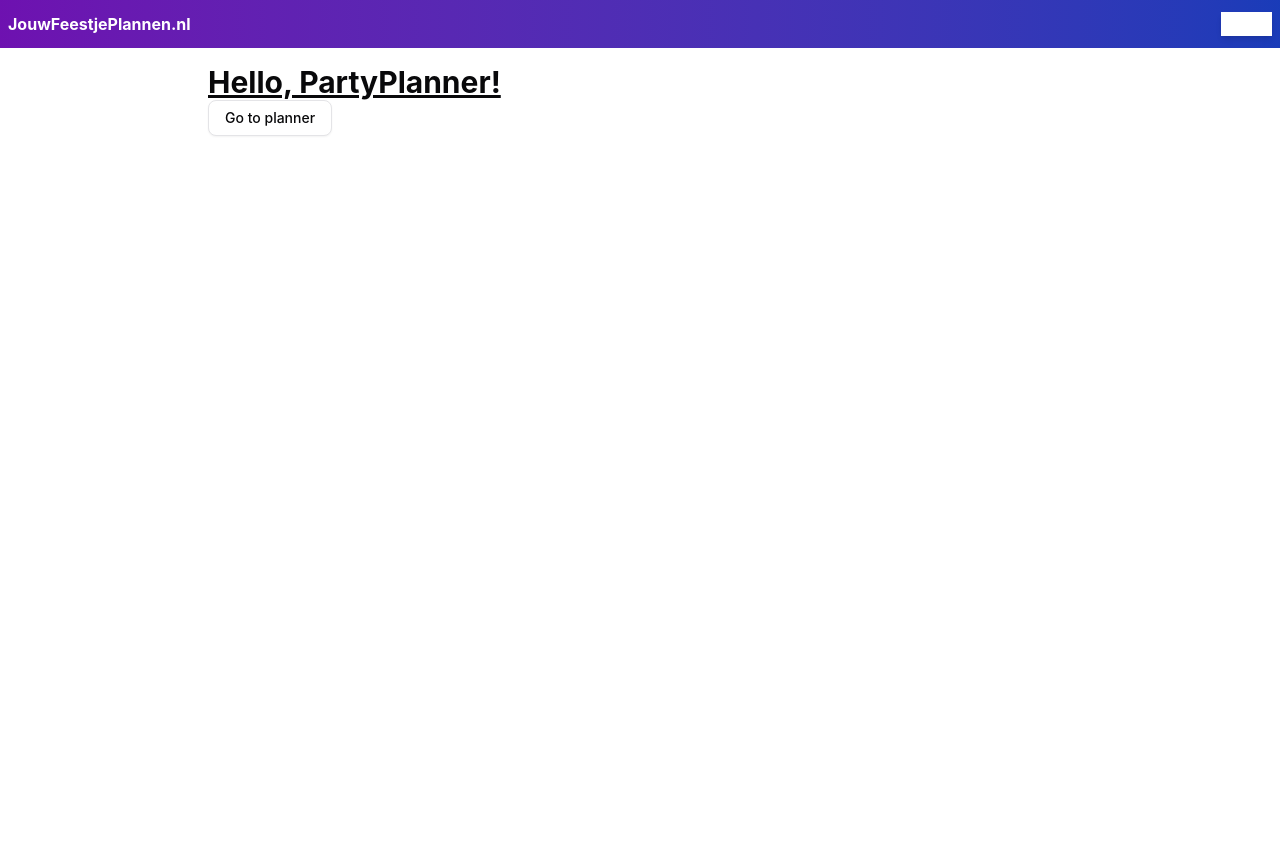
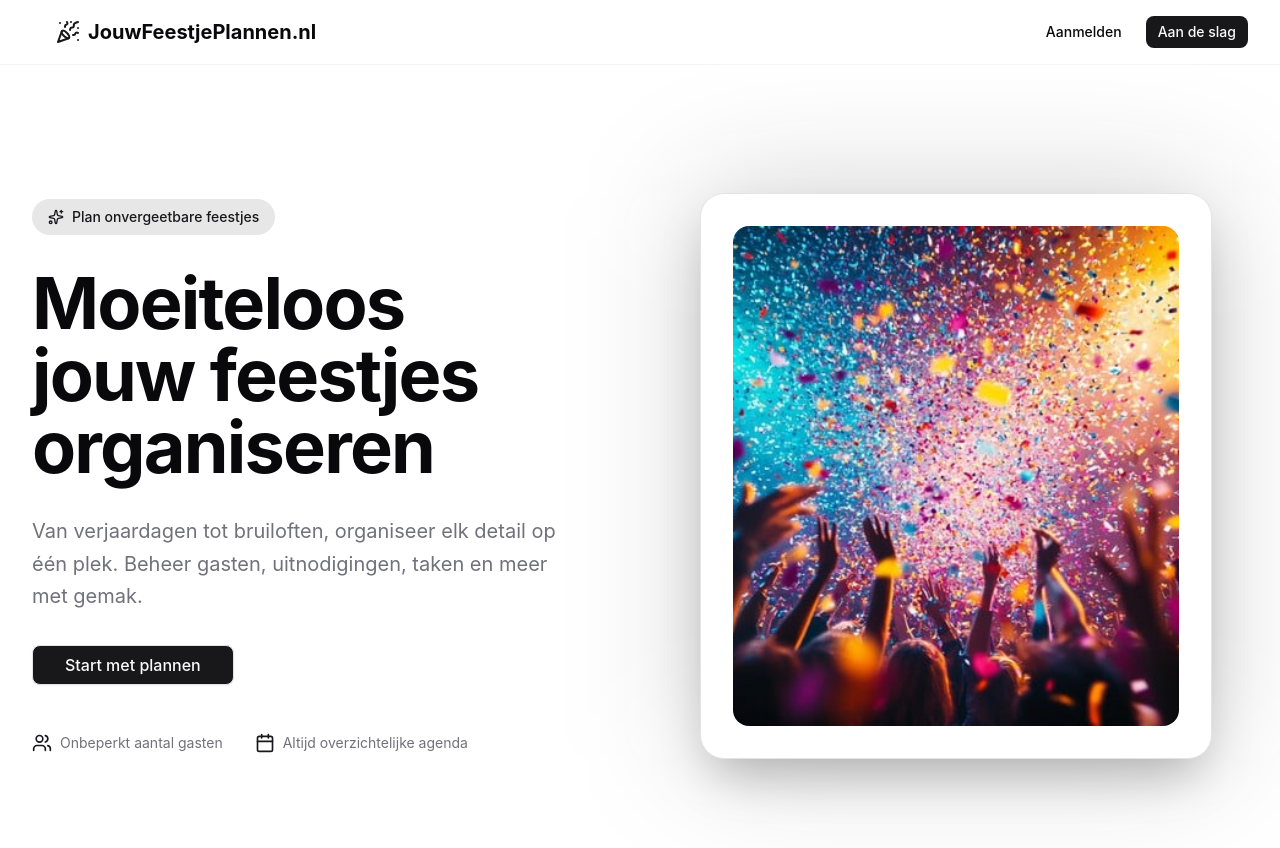
Before and after one commit to EricPolman/party-planner, a Next.js app in the folder apps/partyplanner-nextjs/: page / in a window 1280 px wide. Shown: the top 848 px of the page. Before the commit the page ends 800 px from the top, so only its background shows below. Built offline with nearby package versions, Linux system fonts and the light colour scheme; no server answers.

Commit message:
some home page styling

```diff
--- a/apps/partyplanner-nextjs/src/app/globals.css
+++ b/apps/partyplanner-nextjs/src/app/globals.css
@@ -135,4 +135,8 @@ code {
   body {
     @apply bg-background text-foreground;
   }
+
+  .container {
+    @apply mx-auto px-4 sm:px-6 lg:px-8 max-w-7xl;
+  }
 }
--- a/apps/partyplanner-nextjs/src/app/layout.tsx
+++ b/apps/partyplanner-nextjs/src/app/layout.tsx
@@ -37,8 +37,7 @@ export default function RootLayout({
           <body
             className={`${geistSans.variable} ${geistMono.variable} antialiased`}
           >
-            <Header />
-            <main className="p-4 max-w-4xl mx-auto">{children}</main>
+            {children}
           </body>
         </html>
       </ClerkProvider>
--- a/apps/partyplanner-nextjs/src/app/page.tsx
+++ b/apps/partyplanner-nextjs/src/app/page.tsx
@@ -1,17 +1,16 @@
 "use client";
 
-import { Button } from "@/components/ui/button";
+import { Header } from "@/components/landing/Header";
+import { Hero } from "@/components/landing/Hero";
 import { useRouter } from "next/navigation";
 
 export default function Home() {
   const router = useRouter();
 
   return (
-    <div>
-      <h1 className="text-3xl font-bold underline">Hello, PartyPlanner!</h1>
-      <Button variant="outline" onClick={() => router.push("/planner")}>
-        Go to planner
-      </Button>
+    <div className="w-full">
+      <Header />
+      <Hero />
     </div>
   );
 }
--- a/apps/partyplanner-nextjs/src/app/planner/[eventId]/page.tsx
+++ b/apps/partyplanner-nextjs/src/app/planner/[eventId]/page.tsx
@@ -28,10 +28,11 @@ import { AddInviteeForm } from "@/components/AddInviteeForm";
 import { Button } from "@/components/ui/button";
 import { useRemoveInvitee } from "@/hooks/useCreateEvent";
 import { InviteeStatusBadge } from "@/components/InviteeStatusBadge";
+import { useParams } from "next/navigation";
 
-export default function Page({ params }: { params: { eventId: string } }) {
+export default function Page() {
+  const { eventId } = useParams<{ eventId: string }>();
   const invitationRef = useRef<HTMLDivElement>(null);
-  const { eventId } = params;
 
   const { data: plannerEvent, isLoading, error } = usePlannerEventById(eventId);
 
--- a/apps/partyplanner-nextjs/src/app/rsvp/[eventId]/page.tsx
+++ b/apps/partyplanner-nextjs/src/app/rsvp/[eventId]/page.tsx
@@ -6,7 +6,8 @@ export default async function RSVPPage({
 }: {
   params: Promise<{ eventId: string }>;
 }) {
-  const event = await fetchRsvpEventById((await params).eventId);
+  const { eventId } = await params;
+  const event = await fetchRsvpEventById(eventId);
 
   return (
     <div className="mx-auto space-y-6">
--- /dev/null
+++ b/apps/partyplanner-nextjs/src/components/landing/Header.tsx
@@ -0,0 +1,39 @@
+"use client";
+
+import { Button } from "@/components/ui/button";
+import { PartyPopper } from "lucide-react";
+import { useRouter } from "next/navigation";
+
+export function Header() {
+  const router = useRouter();
+
+  return (
+    <header className="sticky top-0 z-50 w-full border-b border-border/40 bg-background/95 backdrop-blur supports-[backdrop-filter]:bg-background/60">
+      <div className="container flex h-16 items-center justify-between">
+        <div className="flex items-center gap-2 pl-6">
+          <PartyPopper className="h-6 w-6 text-primary" />
+          <span className="text-xl font-bold text-foreground">
+            JouwFeestjePlannen.nl
+          </span>
+        </div>
+
+        <div className="flex items-center gap-3">
+          <Button
+            variant="ghost"
+            size="sm"
+            onClick={() => router.push("/planner")}
+          >
+            Aanmelden
+          </Button>
+          <Button
+            size="sm"
+            className="bg-primary text-primary-foreground hover:bg-primary/90"
+            onClick={() => router.push("/planner")}
+          >
+            Aan de slag
+          </Button>
+        </div>
+      </div>
+    </header>
+  );
+}
--- /dev/null
+++ b/apps/partyplanner-nextjs/src/components/landing/Hero.tsx
@@ -0,0 +1,73 @@
+import { Calendar, Sparkles, Users } from "lucide-react";
+import { Button } from "../ui/button";
+import Link from "next/link";
+import Image from "next/image";
+
+export function Hero() {
+  return (
+    <section className="relative overflow-hidden py-20 md:py-32">
+      <div className="container">
+        <div className="grid lg:grid-cols-2 gap-12 items-center">
+          <div className="space-y-8">
+            <div className="inline-flex items-center gap-2 px-4 py-2 rounded-full bg-primary/10 text-primary text-sm font-medium">
+              <Sparkles className="h-4 w-4" />
+              <span>Plan onvergeetbare feestjes</span>
+            </div>
+
+            <h1 className="text-5xl md:text-6xl lg:text-7xl font-bold tracking-tight text-balance">
+              Moeiteloos jouw feestjes organiseren
+            </h1>
+
+            <p className="text-xl text-muted-foreground text-pretty leading-relaxed max-w-xl">
+              Van verjaardagen tot bruiloften, organiseer elk detail op één
+              plek. Beheer gasten, uitnodigingen, taken en meer met gemak.
+            </p>
+
+            <div className="flex flex-col sm:flex-row gap-4">
+              <Link href="/planner">
+                <Button
+                  variant="outline"
+                  size="lg"
+                  className="bg-primary text-primary-foreground hover:bg-primary/90 text-base px-8"
+                >
+                  Start met plannen
+                </Button>
+              </Link>
+            </div>
+
+            <div className="flex items-center gap-8 pt-4">
+              <div className="flex items-center gap-2">
+                <Users className="h-5 w-5 text-primary" />
+                <span className="text-sm text-muted-foreground">
+                  Onbeperkt aantal gasten
+                </span>
+              </div>
+              <div className="flex items-center gap-2">
+                <Calendar className="h-5 w-5 text-primary" />
+                <span className="text-sm text-muted-foreground">
+                  Altijd overzichtelijke agenda
+                </span>
+              </div>
+            </div>
+          </div>
+
+          <div className="relative">
+            <div className="relative aspect-square max-w-lg mx-auto">
+              <div className="absolute inset-0 bg-primary/20 rounded-3xl blur-3xl"></div>
+              <div className="relative bg-card border border-border rounded-3xl p-8 shadow-2xl">
+                <Image
+                  src="/festival-confetti-explosion-stockcake.jpg"
+                  alt="Party planning dashboard"
+                  className="w-full rounded-2xl h-[500px] object-cover"
+                  width={500}
+                  height={500}
+                  objectFit="cover"
+                />
+              </div>
+            </div>
+          </div>
+        </div>
+      </div>
+    </section>
+  );
+}
```
Also changed, not shown: apps/partyplanner-nextjs/public/festival-confetti-explosion-stockcake.jpg (added).
